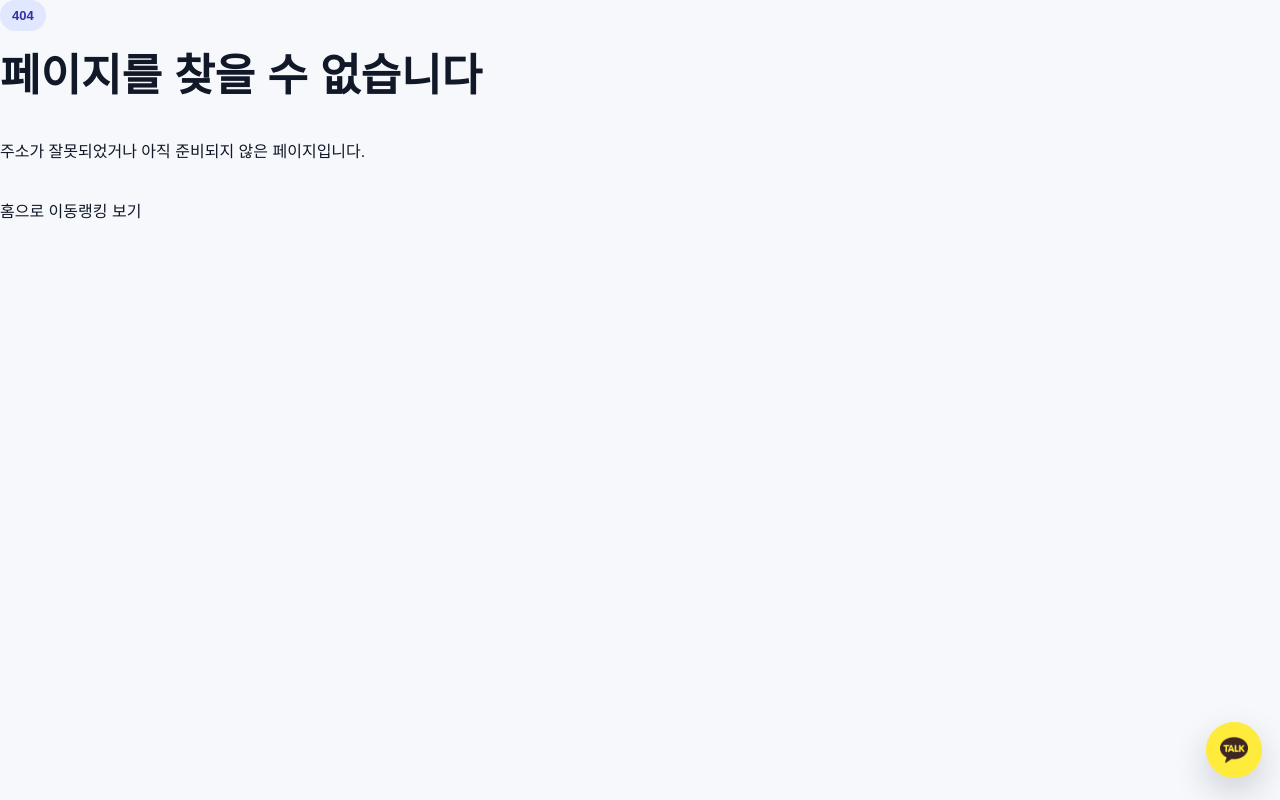
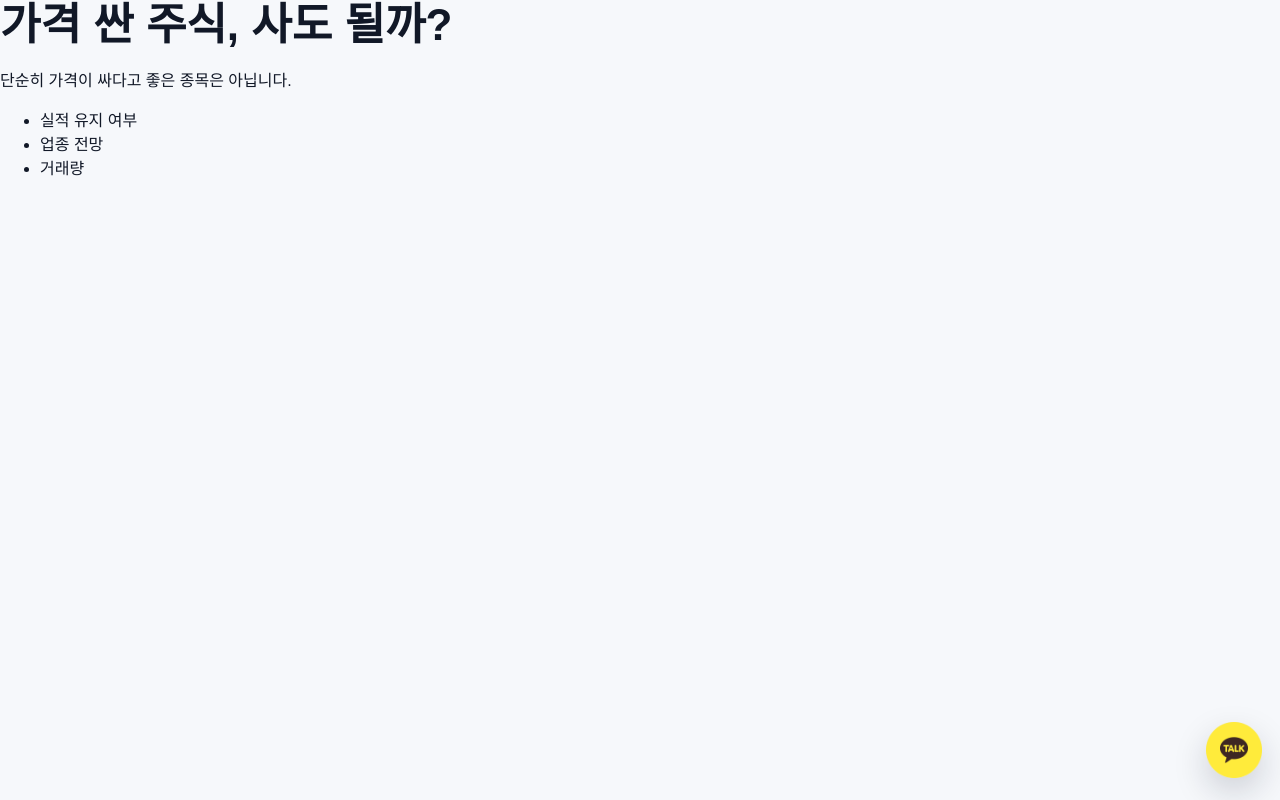
Before and after one commit to DcoyA/screener, a Next.js app: page /seo/cheap-stocks in a window 1280 px wide. Before the commit this address had no page. Built offline with nearby package versions, Linux system fonts and the light colour scheme.

Commit message:
Create page.js

```diff
--- /dev/null
+++ b/app/seo/cheap-stocks/page.js
@@ -0,0 +1,19 @@
+export const metadata = {
+  title: '가격 싼 주식 추천 | 저가 주식 위험성',
+  description: '싸 보이는 주식의 함정과 체크포인트',
+};
+
+export default function Page() {
+  return (
+    <main>
+      <h1>가격 싼 주식, 사도 될까?</h1>
+      <p>단순히 가격이 싸다고 좋은 종목은 아닙니다.</p>
+
+      <ul>
+        <li>실적 유지 여부</li>
+        <li>업종 전망</li>
+        <li>거래량</li>
+      </ul>
+    </main>
+  );
+}
```
